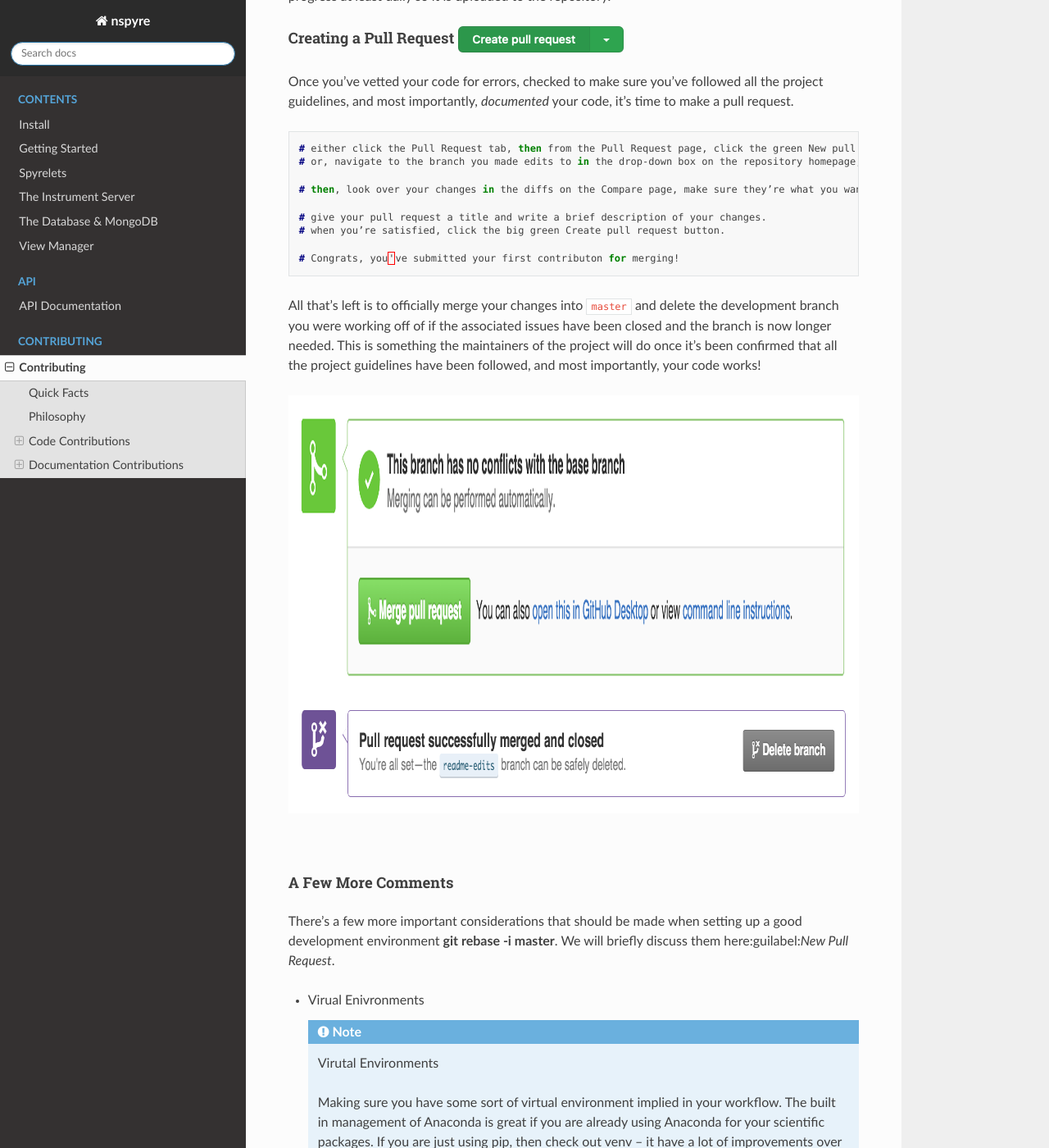
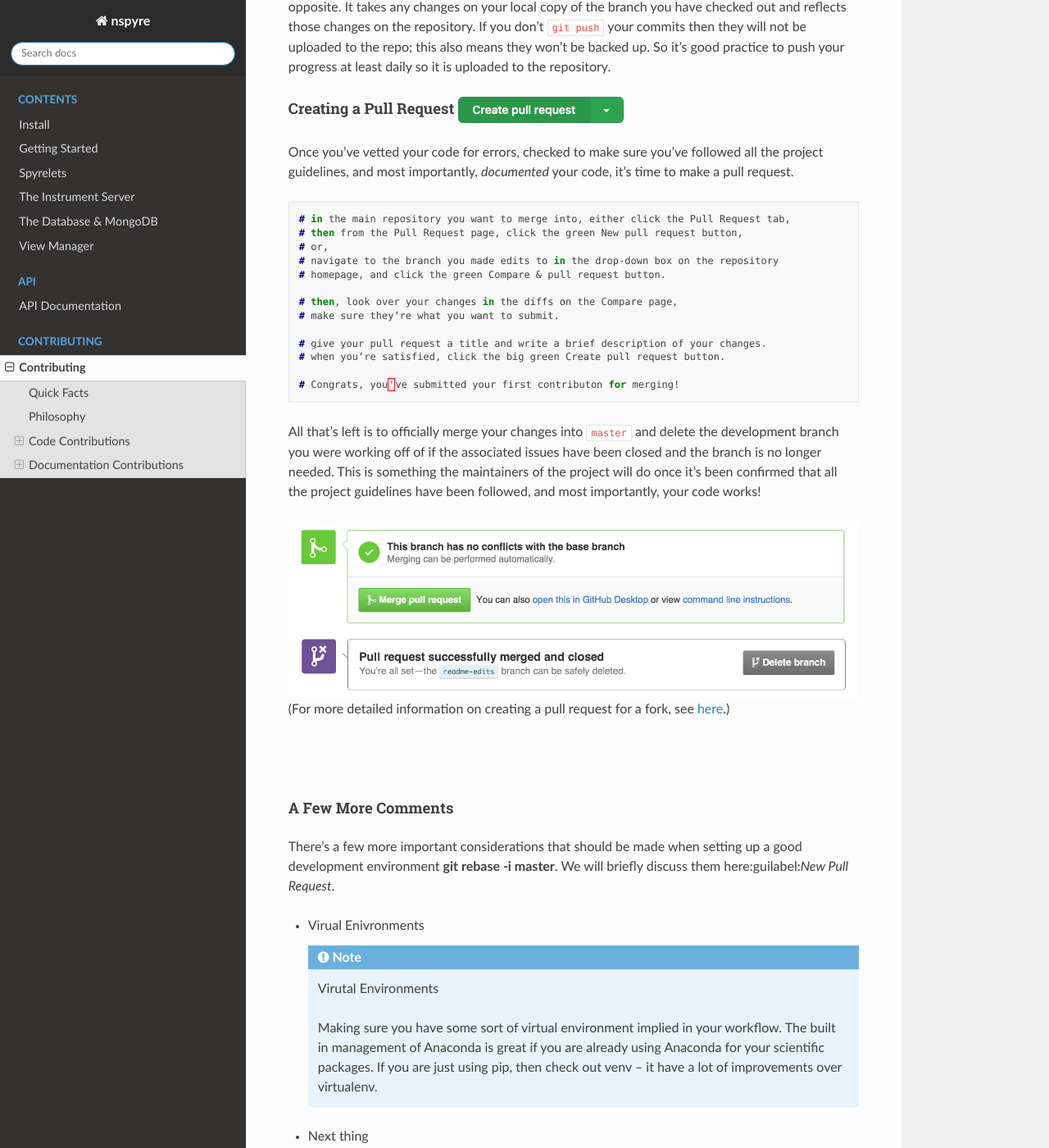
Before and after one commit to nspyre-org/nspyre, a Sphinx documentation site: the page built from docs/contributing.rst, in a window 1280 px wide and 1400 px high, scrolled down 3462 px. Shown: the whole window at 82% size. Built offline with Sphinx 7.4.7 and the Read the Docs theme 2.0.0, drawn with Linux system fonts in a browser that asks for light colours; some of the changed text lies outside the part shown.

Commit message:
Update contributing.rst

```diff
--- a/docs/contributing.rst
+++ b/docs/contributing.rst
@@ -51,13 +51,12 @@
 
 .. figure:: images/Bootcamp-Fork.png
    :align: right
-   :scale: 60%
 
 First you need to fork the repository of interest. To do so, click the Fork button in the header of the repository.
 
   .. tip::
 
-     As this is a github specific step and not a git step, it can’t be completed with the git command line tool. However, the **hub command line tool** provides useful extensions: https://hub.github.com).
+     As this is a github specific step and not a git step, it can’t be completed with the `git <https://git-scm.com>`_ command line tool. However, the `hub <https://hub.github.com>`_ command line tool provides useful extensions.
 
 When it’s finished, you’ll be taken to your copy of the NSpyre repository, which will be located at ``https://github.com/[your-username]/nspyre``. The rest can now be completed using the console:
 
@@ -103,10 +102,14 @@
 
 .. code-block:: console
 
-   # either click the Pull Request tab, then from the Pull Request page, click the green New pull request button,
-   # or, navigate to the branch you made edits to in the drop-down box on the repository homepage, and click the green Compare & pull request button.
+   # in the main repository you want to merge into, either click the Pull Request tab,
+   # then from the Pull Request page, click the green New pull request button,
+   # or,
+   # navigate to the branch you made edits to in the drop-down box on the repository
+   # homepage, and click the green Compare & pull request button.
 
-   # then, look over your changes in the diffs on the Compare page, make sure they’re what you want to submit.
+   # then, look over your changes in the diffs on the Compare page,
+   # make sure they’re what you want to submit.
 
    # give your pull request a title and write a brief description of your changes.
    # when you’re satisfied, click the big green Create pull request button.
@@ -117,15 +120,15 @@
    kjnkj:align: center
    kjnkjn:scale: 50%
 
-All that's left is to officially merge your changes into ``master`` and delete the development branch you were working off of if the associated issues have been closed and the branch is now longer needed. This is something the maintainers of the project will do once it's been confirmed that all the project guidelines have been followed, and most importantly, your code works!
+All that's left is to officially merge your changes into ``master`` and delete the development branch you were working off of if the associated issues have been closed and the branch is no longer needed. This is something the maintainers of the project will do once it's been confirmed that all the project guidelines have been followed, and most importantly, your code works!
 
-.. image:: images/merge-button.png
+.. figure:: images/merge-button.png
    :align: center
-   :scale: 80%
 
 .. figure:: images/delete-button.png
    :align: center
-   :scale: 50%
+
+(For more detailed information on creating a pull request for a fork, see `here <https://docs.github.com/en/enterprise/2.16/user/github/collaborating-with-issues-and-pull-requests/creating-a-pull-request-from-a-fork>`_.)
 
 |
 |
```
